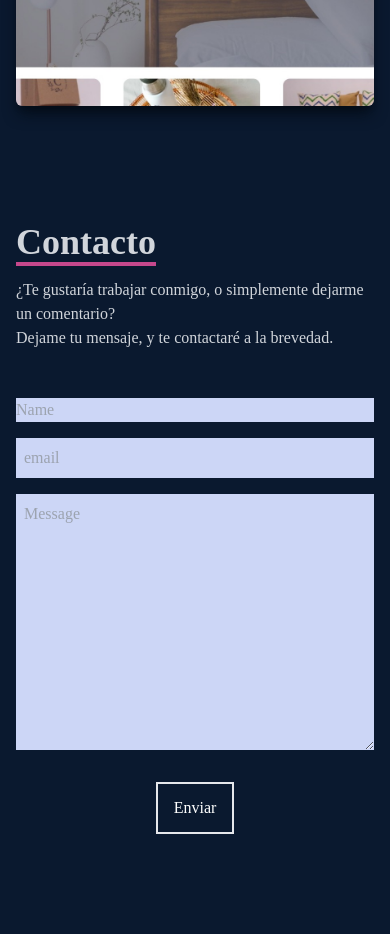
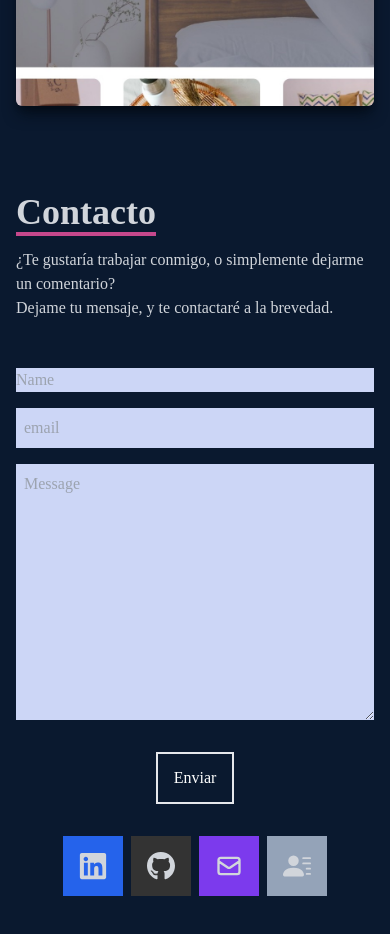
Before and after one commit to YaniAnaGarcia/YaniDev_Portfolio, a React (Create React App) app: page / in a window 390 px wide. Shown: the part 3900-4834 px from the top of the page. Built offline with nearby package versions, Linux system fonts and the light colour scheme.

Commit message:
social links movile

```diff
--- a/src/Components/Contact.jsx
+++ b/src/Components/Contact.jsx
@@ -1,8 +1,11 @@
-import React from 'react'
+import React from 'react';
+import {FaGithub, FaLinkedin} from 'react-icons/fa';
+import {HiOutlineMail} from 'react-icons/hi';
+import {BsFillPersonLinesFill} from 'react-icons/bs';
 
 const Contact = () => {
   return (
-    <div name='contact' className='w-full h-screen bg-[#0a192f] flex justify-center items-center p-4 '>
+    <div name='contact' className='w-full h-screen bg-[#0a192f] flex flex-col justify-center items-center p-4 '>
         <form method='POST' action="https://getform.io/f/524c4c4c-141b-448d-8973-a3432939d246" className='flex flex-col max-w-[600px] w-full'>
             <div className='pb-8'>
                 <p className='text-4xl font-bold inline border-b-4 border-[#c6488c] text-gray-300'>Contacto</p>
@@ -15,6 +18,35 @@ const Contact = () => {
             <textarea name="message" rows="10" placeholder='Message' className='bg-[#ccd6f6] p-2'></textarea>
             <button className='text-white border-2 hover:bg-[#c6488c] hover:border-[#c6488c] px-4 py-3 my-8 mx-auto flex items-center'>Enviar</button>
         </form>
+        <div className='lg:hidden flex  '>
+          {/* linkdin */}
+          <li className='w-[60px] h-[60px] flex hover:mt-[-10px] duration-300  bg-blue-600'> {/* ml-->marginleft */}
+            <a className='flex justify-between items-center w-full text-gray-300' href="https://www.linkedin.com/in/yaninagarcia-fullstackdeveloper/" target="_blank" rel="noopener noreferrer">
+              <FaLinkedin size={30}/>
+            </a>
+          </li>
+
+          {/* github */}
+          <li className='w-[60px] h-[60px] flex hover:mt-[-10px] duration-300  ml-[8px] bg-[#333333]'> {/* ml-->marginleft */}
+            <a className='flex justify-between items-center w-full text-gray-300' href="https://github.com/YaniAnaGarcia" target="_blank" rel="noopener noreferrer">
+              <FaGithub size={30}/>
+            </a>
+          </li>
+
+          {/* mail */}
+          <li className='w-[60px] h-[60px] flex hover:mt-[-10px] duration-300  ml-[8px]  bg-violet-600'> {/* ml-->marginleft */}
+            <a className='flex justify-between items-center w-full text-gray-300' href="mailto:yaninagarcia.ana@gmail.com?Subject=Aquí%20el%20asunto%20del%20mail" target="_blank" rel="noopener noreferrer">
+              <HiOutlineMail size={30}/>
+            </a>
+          </li>
+
+          {/* cv */}
+          <li className='w-[60px] h-[60px] flex hover:mt-[-10px] duration-300  ml-[8px]  bg-slate-400'> {/* ml-->marginleft */}
+            <a className='flex justify-between items-center w-full text-gray-300' href="https://drive.google.com/file/d/1FdzYvOTz8r2Pq2_rnwbbb5gBbD-nQFhn/view?usp=sharing" target="_blank" rel="noopener noreferrer">
+              <BsFillPersonLinesFill size={30}/>
+            </a>
+          </li>
+        </div>
 
     </div>
   )
--- a/src/Components/NavBar.jsx
+++ b/src/Components/NavBar.jsx
@@ -83,7 +83,7 @@ const handleClick = () => {
         </ul>
 
       {/* social */}
-      <div className='hidden lg:flex fixed flex-col top-[30%] left-0'>
+      <div className='hidden lg:flex fixed flex-col top-[30%] left-0 '>
         <ul>
           {/* linkdin */}
           <li className='w-[160px] h-[60px] flex justify-between items-center ml-[-100px] hover:ml-[-10px] duration-300 bg-blue-600'> {/* ml-->marginleft */}
```
